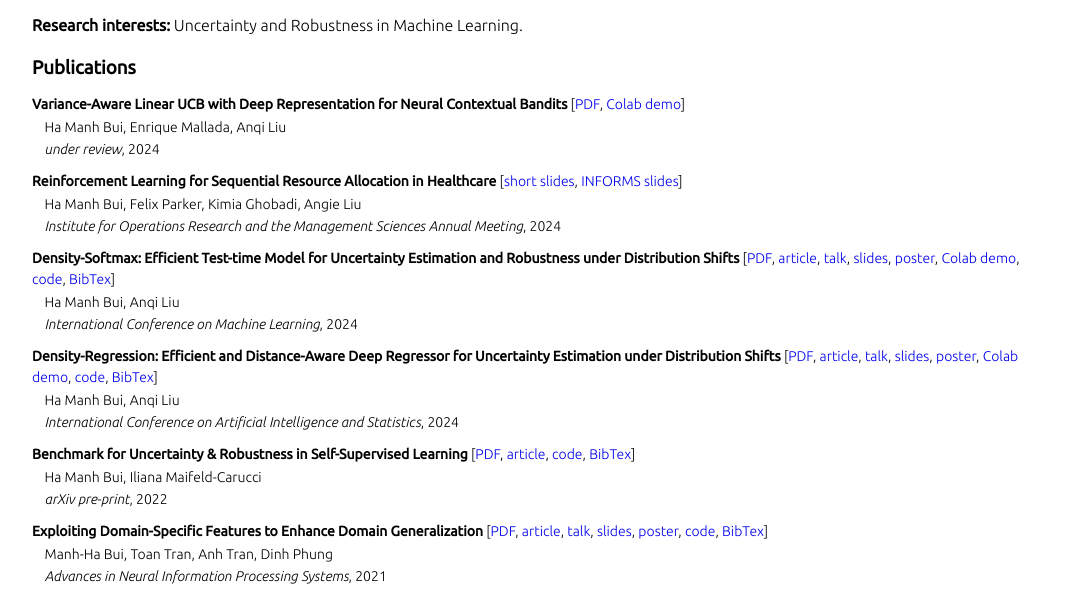
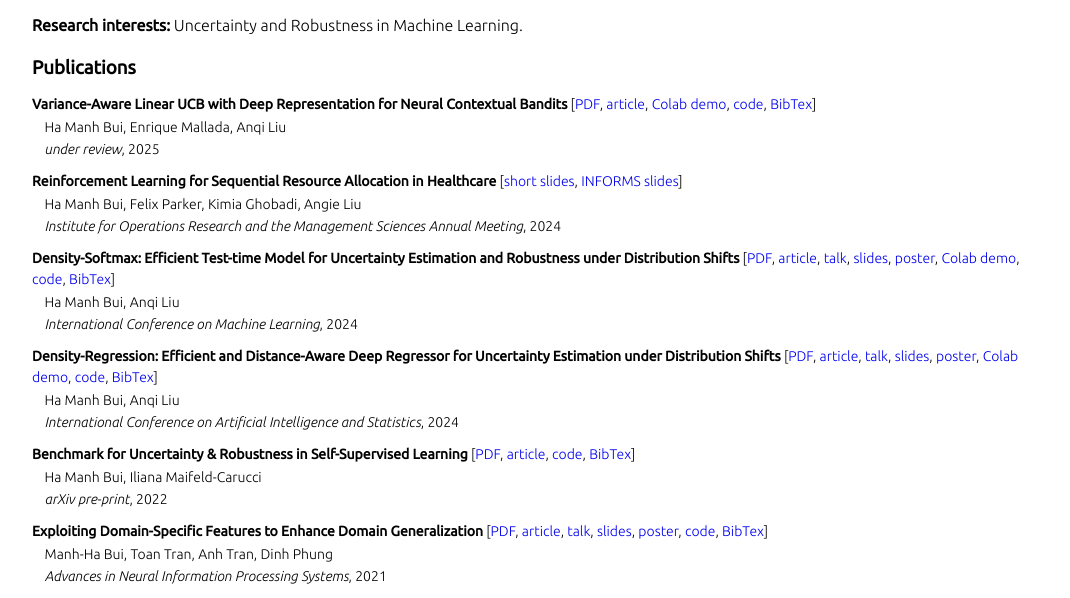
Before and after one commit to hamanhbui/hamanhbui.github.io, a plain HTML site: page index.html in a window 1280 px wide. Shown: the part 245-843 px from the top of the page, without its empty margins (96-1166 px from the left). Drawn offline with Linux system fonts and the light colour scheme.

Commit message:
add bandits arXiv

```diff
--- a/index.html
+++ b/index.html
@@ -84,10 +84,13 @@
 			<h3>Publications</h3>
 			<p>
 				<b>Variance-Aware Linear UCB with Deep Representation for Neural Contextual Bandits</b>
-				[<a href="https://drive.google.com/file/d/1RuLSSV9r2StpRAA8PYN74FgBZobHUOBq/view?usp=sharing">PDF</a>,
-				<a href="https://colab.research.google.com/drive/1Q6rMOwV6cBQeTQTxwmE2dhjeOq7-xqox?usp=sharing">Colab demo</a>]
+				[<a href="https://arxiv.org/pdf/2411.05979">PDF</a>,
+				<a href="https://arxiv.org/abs/2411.05979">article</a>,
+				<a href="https://colab.research.google.com/drive/1Q6rMOwV6cBQeTQTxwmE2dhjeOq7-xqox?usp=sharing">Colab demo</a>,
+				<a href="https://github.com/Angie-Lab-JHU/neuralVarLinUCB">code</a>,
+				<a href="bib/bui2024varianceawarelinearucbdeep.bib">BibTex</a>]
 				<span class="pub-details"> Ha Manh Bui, Enrique Mallada, Anqi Liu</span>
-				<span class="pub-details"> <i>under review</i>, 2024</span>
+				<span class="pub-details"> <i>under review</i>, 2025</span>
 			</p>
 			<p>
 				<b>Reinforcement Learning for Sequential Resource Allocation in Healthcare</b>
```
Also changed, not shown: 1 other file.
